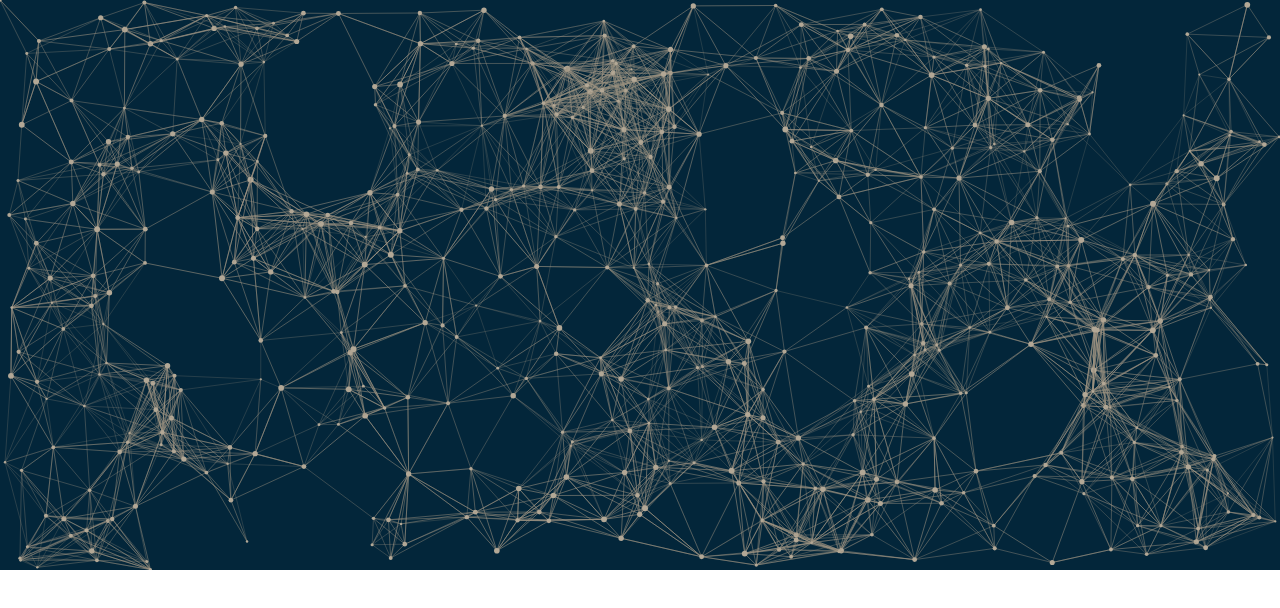
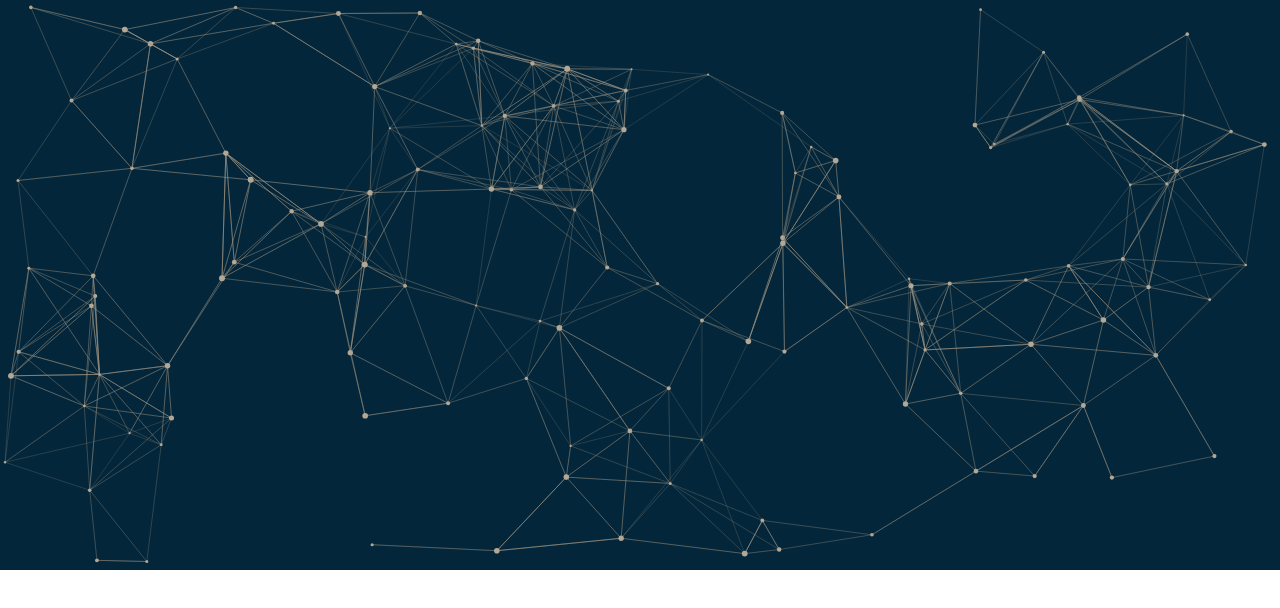
Before and after one commit to wu1274704958/MusicPlayer_cmd, a plain HTML site: page index.html in a window 1280 px wide. Drawn offline with Linux system fonts and the light colour scheme; animation ran at ten frames a second.

Commit message:
减少球的数量

```diff
--- a/index.html
+++ b/index.html
@@ -35,7 +35,7 @@
     <script type="text/javascript">
     var W ;
     var H ;
-    var ballNum = 512;
+    var ballNum = 128;
     var mouse_x = 0;
     var mouse_y = 0;
     var canvas;
@@ -47,7 +47,7 @@
     var ballColor = "rgb(179,168,150)";
     var bgcolor = "rgb(3,38,58)";
 
-    var lineRang = 88;
+    var lineRang = 128;
     var creatPoint = function(vx,vy,vr,vxx,vxy,vcolor)
     {
         var point = new Object();
```
